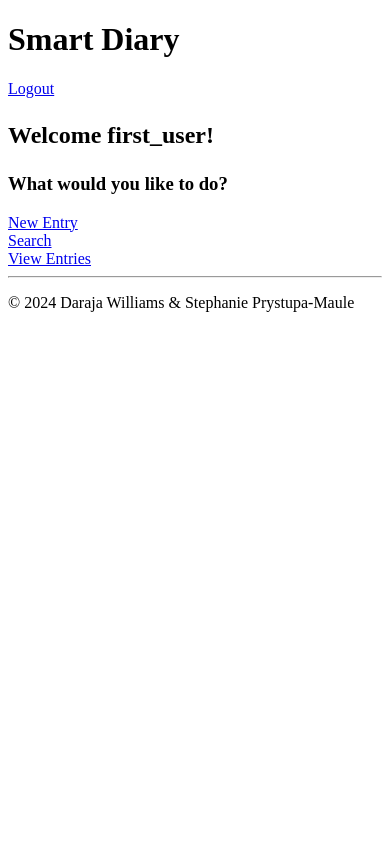
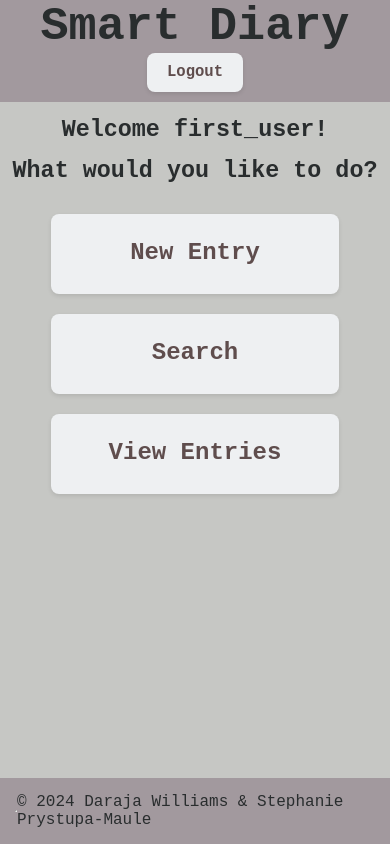
Before and after one commit to darajaw/DiarySite, a PHP site: page / in a window 390 px wide. Run offline with PHP 8.4, Linux system fonts and the light colour scheme; a user stored in the database is signed in.

Commit message:
finished styling for index page still need to add comments, still need to apply styling to all other pages

```diff
--- a/index.php
+++ b/index.php
@@ -10,16 +10,24 @@ confirm_login();
 <!--Description: This is the home page for the website.-->
 
 <head>
+    <meta charset="UTF-8">
+    <meta name="viewport" content="width=device-width, initial-scale=1.0">
+    <meta name="author" content="Stephanie Prystupa-Maule">
     <title>Smart Diary Home</title>
+    <link rel="stylesheet" type="text/css" href="stylesheet.css">
 </head>
 
 <body id="index-body" class="index-container">
 
     <header>
-        <h1 id="title">Smart Diary</h1>
-        <nav id="logout-nav">
-            <a href="logout.php">Logout</a>
-        </nav>
+        <div id="title-container">
+            <h1 id="title">Smart Diary</h1>
+        </div>
+        <div id="logout-container">
+            <nav id="logout-nav">
+                <a href="logout.php">Logout</a>
+            </nav>
+        </div>
     </header>
 
     <div class="index-container">
--- /dev/null
+++ b/stylesheet.css
@@ -0,0 +1,213 @@
+/* Base Styles */
+* {
+    font-family: 'Courier New', Courier, monospace;
+    color: #292d2e;
+    margin: 0;
+    padding: 0;
+    box-sizing: border-box;
+}
+
+body {
+    background-color: #C6C7C4;
+    display: flex;
+    flex-direction: column;
+    justify-content: space-between;
+}
+
+header, footer {
+    background-color: #A2999E;
+}
+
+h2, h3 {
+    font-size: xx-large;
+}
+
+
+/* Header Components */
+#title-container,
+#logout-container {
+    display: flex;
+    justify-content: center;
+    align-items: center;
+}
+
+
+/* Layout Containers */
+.index-container {
+    width: 100%;
+    display: flex;
+    flex-direction: column;
+    align-items: center;
+    gap: 15px;
+}
+
+
+/* General Nav Styling */
+nav a {
+    text-decoration: none;
+    color: #5f4d4d;
+    font-weight: bold;
+    border-radius: 8px;
+    background-color: #EEF0F2;
+    box-shadow: 0 2px 4px rgba(0, 0, 0, 0.1);
+    transition: all 0.3s ease;
+    display: flex;
+    justify-content: center;
+    align-items: center;
+    text-align: center;
+    line-height: 1.2;
+}
+
+nav a:hover {
+    transform: scale(1.05);
+    box-shadow: 0 4px 8px rgba(0, 0, 0, 0.15);
+}
+
+nav a:visited {
+    color: #b1b3ae;
+}
+
+
+/* Site Nav Styling */
+#site-nav {
+    display: flex;
+    justify-content: center;
+    gap: 20px;
+    padding: 15px;
+    width: 90%;
+}
+
+.site-nav-section {
+    display: flex;
+    justify-content: center;
+    align-items: center;
+    border-radius: 5px;
+    width: 100%;
+}
+
+#site-nav a {
+    font-size: xx-large;
+    width: 100%;
+    height: 100%;
+    white-space: normal;
+    min-height: 80px;
+    padding: 15px;
+}
+
+
+/* Logout Nav Styling */
+#logout-nav a {
+    font-size: x-large;
+    padding: 10px 20px;
+    display: inline-flex;
+    white-space: nowrap;
+}
+
+
+/* Footer Styling */
+footer {
+    position: fixed;
+    bottom: 0;
+    width: 100%;
+    padding: 15px;
+    margin-top: auto;
+    display: flex;
+    justify-content: center;
+    align-items: center;
+}
+
+
+/* Mobile styles */
+@media screen and (max-width: 700px) {
+    header {
+        font-size: 6vw !important;
+        width: 100vw;
+        display: flex;
+        flex-direction: column;
+        align-items: center;
+    }
+
+    #logout-container * {
+        margin-bottom: 5px;
+        padding: 0;
+    }
+
+    #logout-nav a {
+        font-size: 4vw;
+    }
+
+    h2, h3 {
+        font-size: 6vw !important;
+    }
+
+    #site-nav {
+        flex-direction: column;
+    }
+
+    .site-nav-section {
+        width: 90%;
+        aspect-ratio: 4/1;
+    }
+
+    #site-nav a {
+        font-size: x-large;
+    }
+}
+
+
+/* Tablet styles */
+@media screen and (min-width: 701px) and (max-width: 1024px) {
+    header {
+        font-size: 22pt;
+        width: 100vw;
+        padding: 15px;
+        display: grid;
+        grid-template-columns: repeat(6, minmax(0, 1fr));
+    }
+
+    #title-container {
+        grid-column: 2 / 6;
+    }
+
+    #logout-container {
+        grid-column: 6 / 7;
+    }
+
+    #site-nav {
+        flex-direction: column;
+    }
+
+    .site-nav-section {
+        width: 90%;
+        aspect-ratio: 4/1;
+    }
+}
+
+
+/* Desktop styles */
+@media screen and (min-width: 1025px) {
+    header {
+        font-size: 24pt;
+        width: 100vw;
+        padding: 15px;
+        display: grid;
+        grid-template-columns: repeat(9, minmax(0, 1fr));
+    }
+
+    #title-container {
+        grid-column: 2 / 9;
+    }
+
+    #logout-container {
+        grid-column: 9 / 10;
+    }
+
+    #site-nav {
+        flex-direction: row;
+    }
+
+    .site-nav-section {
+        width: 25%;
+        aspect-ratio: 1/1;
+    }
+}
```
Also changed, not shown: style_experiment.css (deleted, +0 -141 lines).
